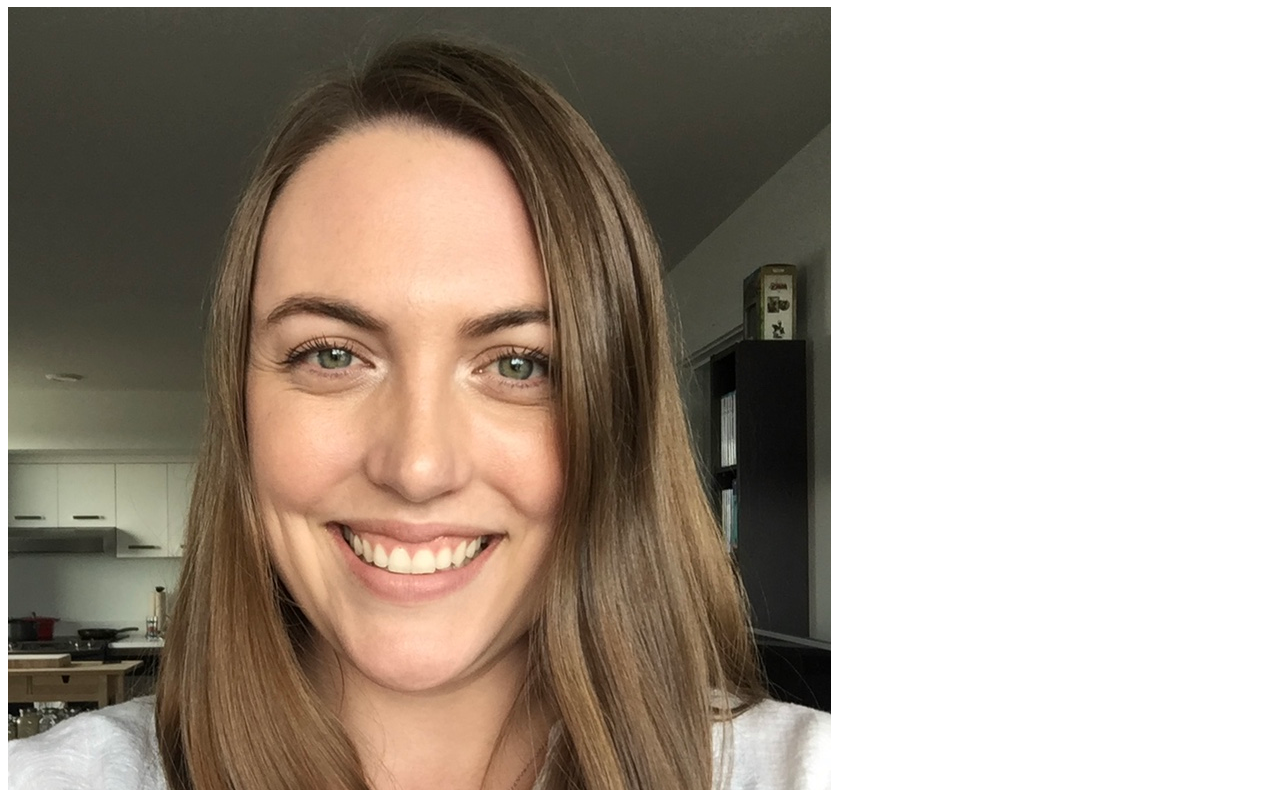
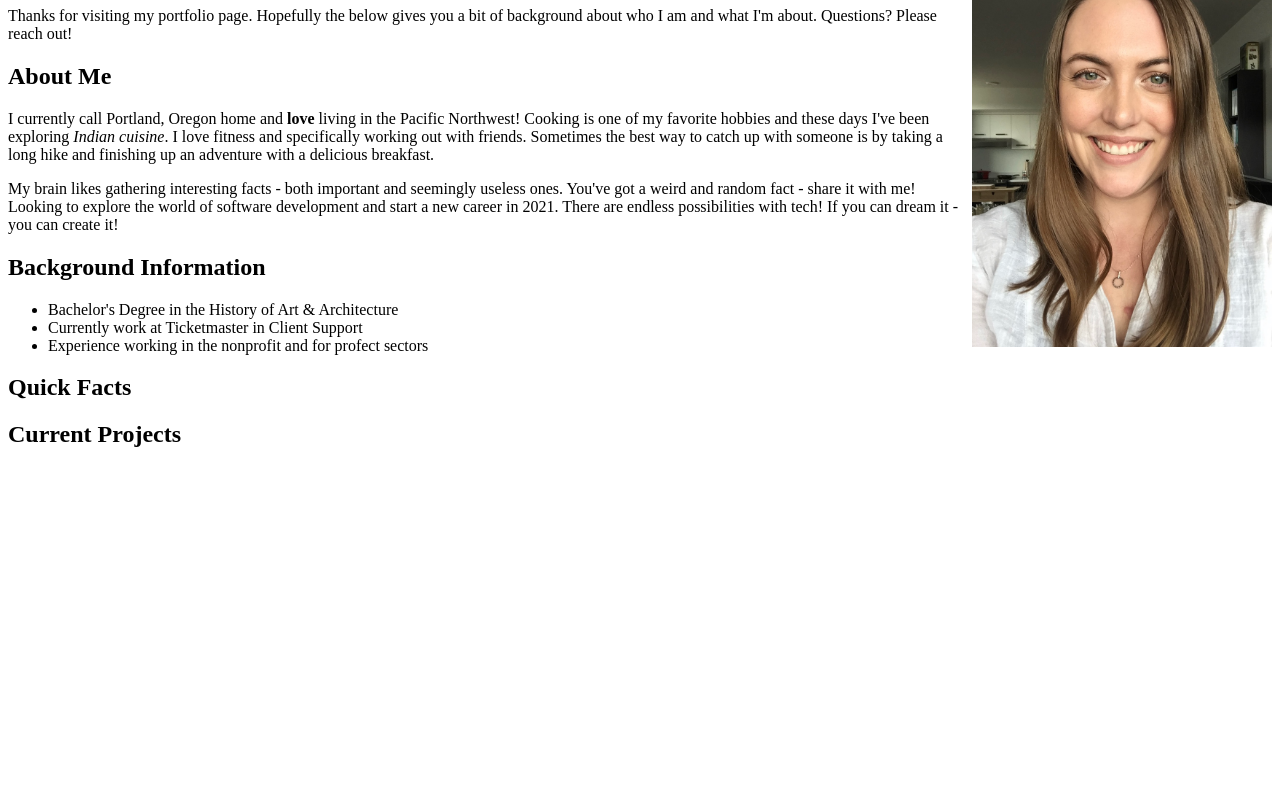
Before and after one commit to chloehellberg/portfolio-project, a plain HTML site: page index.html in a window 1280 px wide. Shown: the part 73-863 px from the top of the page. After the commit the page ends 800 px from the top, so only its background shows below. Drawn offline with Linux system fonts and the light colour scheme.

Commit message:
add About Me

```diff
--- a/css/styles.css
+++ b/css/styles.css
@@ -0,0 +1,4 @@
+img {
+  width: 300px;
+  float: right;
+}
--- a/index.html
+++ b/index.html
@@ -5,14 +5,27 @@
   <title>Portfolio Project</title>
 </head>
 <body>
+  <img src="img/IMG_portfolio.jpg" atl="Image of Chloe Hellberg">
   <h1>Hi, I'm Chloe.</h1>
-  <img src="img/IMG_portfolio.jpg" atl="Image of Chloe Hellberg">
 
     <p>Thanks for visiting my portfolio page. Hopefully the below gives you a bit of background about who I am and what I'm about. Questions? Please reach out!</p>
 
   <h2>About Me</h2>
+    <p>I currently call Portland, Oregon home and <strong>love</strong> living in the Pacific Northwest! Cooking is one of my favorite hobbies and these days I've been exploring <em>Indian cuisine</em>. I love fitness and specifically working out with friends. Sometimes the best way to catch up with someone is by taking a long hike and finishing up an adventure with a delicious breakfast.</p>
+
+    <p>My brain likes gathering interesting facts - both important and seemingly useless ones. You've got a weird and random fact - share it with me! Looking to explore the world of software development and start a new career in 2021. There are endless possibilities with tech! If you can dream it - you can create it!</p>
+
 
   <h2>Background Information</h2>
+    <ul>
+      <li>Bachelor's Degree in the History of Art & Architecture</li>
+      <li>Currently work at Ticketmaster in Client Support</li>
+      <li>Experience working in the nonprofit and for profect sectors</li>
+    </ul>
+
+  <h2>Quick Facts</h2>
+
+  <h2>Current Projects</h2>
 
 
 </body>
```
